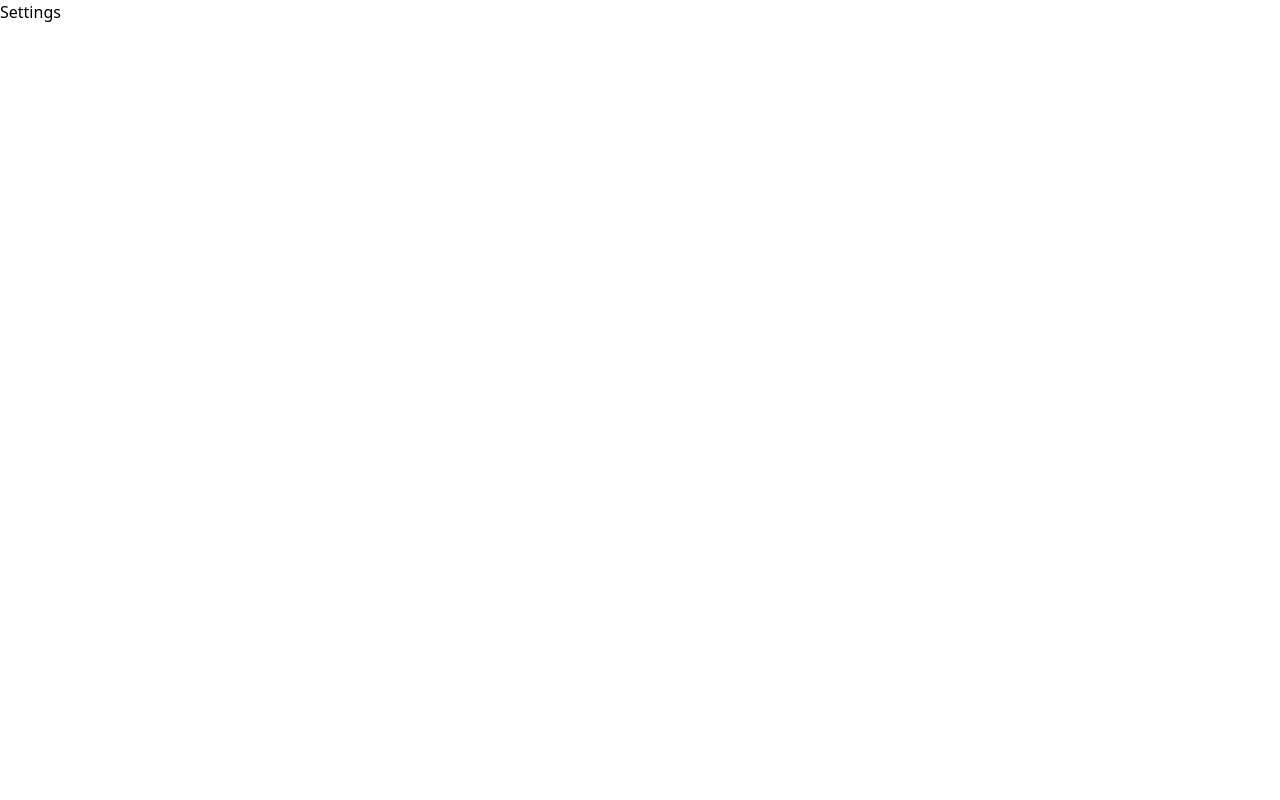
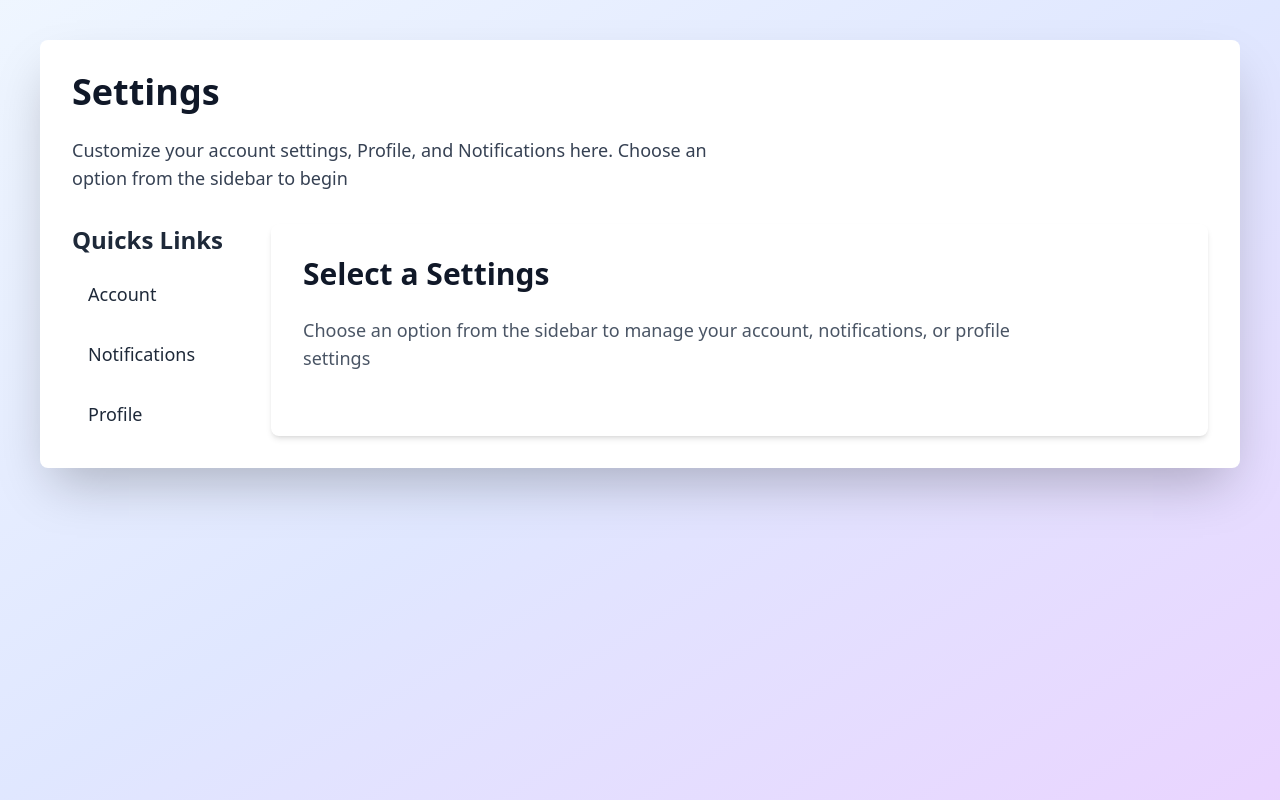
Before and after one commit to yashchhatrala25/Dashboard_Nextjs, a Next.js app: page /dashboard/settings in a window 1280 px wide. Built offline with nearby package versions, Linux system fonts and the light colour scheme.

Commit message:
setting page ui complete

```diff
--- a/src/app/dashboard/settings/page.tsx
+++ b/src/app/dashboard/settings/page.tsx
@@ -1,9 +1,62 @@
-import React from 'react'
+import Link from "next/link";
+import React from "react";
 
 const Settings = () => {
   return (
-    <div>Settings</div>
-  )
-}
+    <div className="min-h-screen bg-gradient-to-br from-blue-50 via-indigo-100 to-purple-200 p-10">
+      <div className="max-w7xl mx-auto bg-white rounded-lg shadow-2xl p-8">
+        <h1 className="text-4xl font-extrabold text-gray-900 mb-6">Settings</h1>
+        <p className="text-lg text-gray-700 mb-8 max-w-2xl">
+          Customize your account settings, Profile, and Notifications here.
+          Choose an option from the sidebar to begin
+        </p>
 
-export default Settings
+        <div className="flex space-x-12">
+          <div>
+            <h2 className="text-2xl font-semibold text-gray-800 mv-4">
+              Quicks Links
+            </h2>
+            <ul className="space-y-4 mt-4">
+              <li>
+                <Link
+                  className="flex items-center text-lg text-gray-800 hover:text-indigo-600 transition-colors py-2 px-4 rounded-md hover:bg-indigo-50"
+                  href={"/dashboard/settings/account"}
+                >
+                  <span>Account</span>
+                </Link>
+              </li>
+              <li>
+                <Link
+                  className="flex items-center text-lg text-gray-800 hover:text-yellow-600 transition-colors py-2 px-4 rounded-md hover:bg-yellow-50"
+                  href={"/dashboard/settings/notifications"}
+                >
+                  <span>Notifications</span>
+                </Link>
+              </li>
+              <li>
+                <Link
+                  className="flex items-center text-lg text-gray-800 hover:text-green-600 transition-colors py-2 px-4 rounded-md hover:bg-green-50"
+                  href={"/dashboard/settings/profile"}
+                >
+                  <span>Profile</span>
+                </Link>
+              </li>
+            </ul>
+          </div>
+
+          <div className="flex-1 bg-white shadow-md rounded-lg p-8">
+            <h2 className="text-3xl font-semibold text-gray-900 mb-6">
+              Select a Settings
+            </h2>
+            <p className="text-lg text-gray-600 max-w-3xl">
+              Choose an option from the sidebar to manage your account,
+              notifications, or profile settings
+            </p>
+          </div>
+        </div>
+      </div>
+    </div>
+  );
+};
+
+export default Settings;
```
